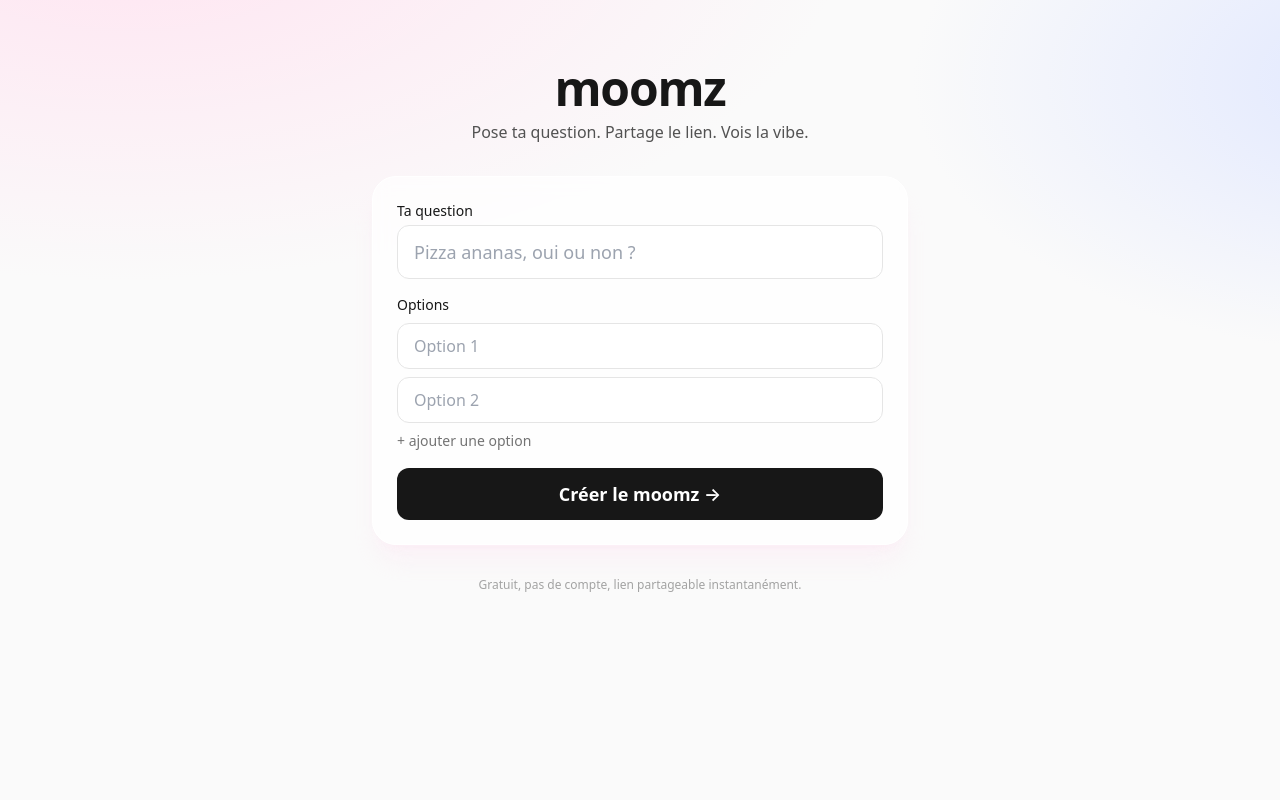
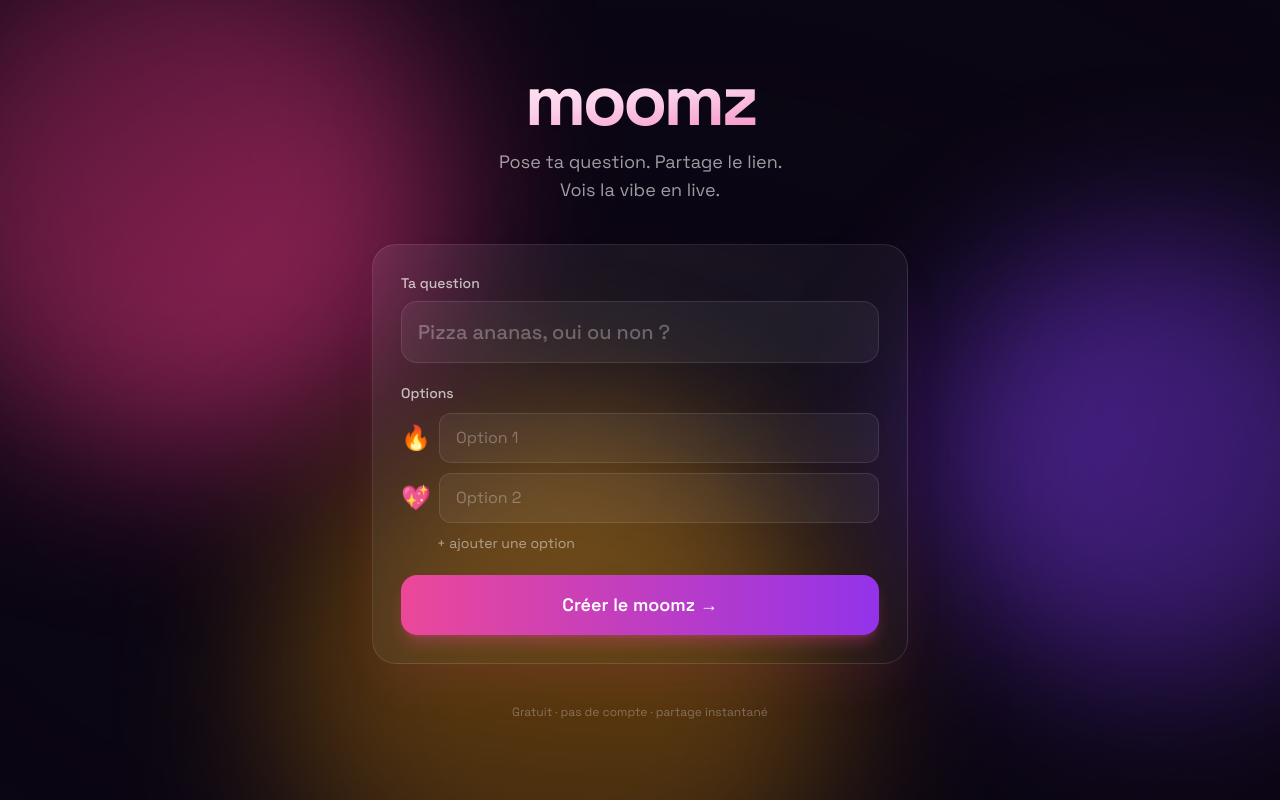
Before and after one commit to bendrop740i/moomz, a Next.js app: page / in a window 1280 px wide. Built offline with nearby package versions, Linux system fonts and the light colour scheme.

Commit message:
feat: dark glass design, animated gradient bg, optimistic vote with live counts

```diff
--- a/app/[slug]/vote-client.tsx
+++ b/app/[slug]/vote-client.tsx
@@ -1,8 +1,9 @@
 "use client";
 
 import { useState, useTransition } from "react";
-import { useRouter } from "next/navigation";
-import { castVote } from "../actions";
+import { castVote, refreshCounts } from "../actions";
+
+const EMOJIS = ["🔥", "💖", "✨", "👀", "🌶️", "😭"];
 
 type Props = {
   pollId: string;
@@ -19,34 +20,56 @@ export default function VoteClient({
   slug,
   question,
   options,
-  counts,
-  total,
+  counts: initialCounts,
+  total: initialTotal,
   alreadyVoted,
 }: Props) {
-  const router = useRouter();
   const [pending, startTransition] = useTransition();
   const [voted, setVoted] = useState<number | null>(alreadyVoted);
+  const [counts, setCounts] = useState<number[]>(initialCounts);
+  const [total, setTotal] = useState<number>(initialTotal);
   const [copied, setCopied] = useState(false);
+  const [animKey, setAnimKey] = useState(0);
 
   const showResults = voted !== null;
 
   const vote = (i: number) => {
-    if (voted !== null) return;
+    if (voted !== null || pending) return;
     setVoted(i);
+    const optimistic = [...counts];
+    optimistic[i] = (optimistic[i] ?? 0) + 1;
+    setCounts(optimistic);
+    setTotal(total + 1);
+    setAnimKey((k) => k + 1);
+
     startTransition(async () => {
       try {
-        await castVote(pollId, slug, i);
-        router.refresh();
+        const res = await castVote(pollId, slug, i, options.length);
+        setCounts(res.counts);
+        setTotal(res.total);
       } catch (e) {
         alert(e instanceof Error ? e.message : "Erreur");
         setVoted(null);
+        setCounts(initialCounts);
+        setTotal(initialTotal);
       }
+    });
+  };
+
+  const refresh = () => {
+    startTransition(async () => {
+      try {
+        const res = await refreshCounts(pollId, options.length);
+        setCounts(res.counts);
+        setTotal(res.total);
+        setAnimKey((k) => k + 1);
+      } catch {}
     });
   };
 
   const share = async () => {
     const url = typeof window !== "undefined" ? window.location.href : "";
-    if (navigator.share) {
+    if (typeof navigator !== "undefined" && navigator.share) {
       try {
         await navigator.share({ title: "moomz", text: question, url });
         return;
@@ -58,19 +81,22 @@ export default function VoteClient({
   };
 
   return (
-    <div className="space-y-8">
-      <header className="text-center space-y-2">
-        <a href="/" className="text-2xl font-black tracking-tight inline-block">
+    <div className="space-y-8 fade-up">
+      <header className="text-center">
+        <a
+          href="/"
+          className="inline-block text-3xl font-bold tracking-tighter bg-gradient-to-br from-white via-pink-200 to-pink-400 bg-clip-text text-transparent"
+        >
           moomz
         </a>
       </header>
 
-      <div className="rounded-3xl bg-white/70 backdrop-blur p-6 shadow-xl shadow-pink-100/40 border border-white space-y-5">
-        <h1 className="text-2xl font-bold leading-tight">{question}</h1>
+      <div className="glass rounded-3xl p-6 sm:p-7 space-y-5 shadow-2xl shadow-pink-500/10">
+        <h1 className="text-3xl sm:text-4xl font-bold leading-tight text-balance">{question}</h1>
 
-        <div className="space-y-2">
+        <div className="space-y-2.5">
           {options.map((opt, i) => {
-            const c = counts[i];
+            const c = counts[i] ?? 0;
             const pct = total > 0 ? Math.round((c / total) * 100) : 0;
             const isMine = voted === i;
 
@@ -80,32 +106,43 @@ export default function VoteClient({
                   key={i}
                   onClick={() => vote(i)}
                   disabled={pending}
-                  className="w-full text-left rounded-xl border-2 border-neutral-200 bg-white px-4 py-3 hover:border-pink-400 hover:bg-pink-50 transition disabled:opacity-50"
+                  className="w-full text-left rounded-2xl border-2 border-white/10 bg-white/5 hover:bg-white/10 hover:border-pink-400/50 hover:scale-[1.01] active:scale-[0.99] transition px-4 py-4 flex items-center gap-3 disabled:opacity-50"
                 >
-                  {opt}
+                  <span className="text-2xl">{EMOJIS[i]}</span>
+                  <span className="font-medium text-lg">{opt}</span>
                 </button>
               );
             }
 
             return (
               <div
-                key={i}
-                className={`relative overflow-hidden rounded-xl border-2 ${
-                  isMine ? "border-pink-400" : "border-neutral-200"
-                } bg-white px-4 py-3`}
+                key={`${i}-${animKey}`}
+                className={`relative overflow-hidden rounded-2xl border-2 ${
+                  isMine ? "border-pink-400/60" : "border-white/10"
+                } bg-white/5 px-4 py-4 ${isMine ? "pop" : ""}`}
               >
                 <div
                   className={`absolute inset-y-0 left-0 ${
-                    isMine ? "bg-pink-100" : "bg-neutral-100"
-                  } transition-all`}
+                    isMine
+                      ? "bg-gradient-to-r from-pink-500/40 to-purple-500/40"
+                      : "bg-white/8"
+                  } bar-grow`}
                   style={{ width: `${pct}%` }}
                 />
-                <div className="relative flex justify-between items-center font-medium">
-                  <span>
-                    {opt} {isMine && <span className="text-pink-500 text-sm">· ton vote</span>}
-                  </span>
-                  <span className="tabular-nums text-sm text-neutral-600">
-                    {pct}% · {c}
+                <div className="relative flex justify-between items-center gap-3">
+                  <div className="flex items-center gap-3 min-w-0">
+                    <span className="text-2xl shrink-0">{EMOJIS[i]}</span>
+                    <span className="font-semibold text-lg truncate">
+                      {opt}
+                      {isMine && (
+                        <span className="ml-2 text-pink-300 text-xs uppercase tracking-wide">
+                          · toi
+                        </span>
+                      )}
+                    </span>
+                  </div>
+                  <span className="tabular-nums text-sm font-semibold text-white/80 shrink-0">
+                    {pct}% <span className="text-white/40 font-normal">· {c}</span>
                   </span>
                 </div>
               </div>
@@ -114,22 +151,31 @@ export default function VoteClient({
         </div>
 
         {showResults && (
-          <p className="text-center text-sm text-neutral-500">
-            {total} vote{total > 1 ? "s" : ""} au total
-          </p>
+          <div className="flex items-center justify-between text-sm text-white/50">
+            <span>
+              {total} vote{total > 1 ? "s" : ""} au total
+            </span>
+            <button
+              onClick={refresh}
+              disabled={pending}
+              className="hover:text-white transition disabled:opacity-50"
+            >
+              ⟳ rafraîchir
+            </button>
+          </div>
         )}
       </div>
 
       <div className="flex gap-2">
         <button
           onClick={share}
-          className="flex-1 rounded-xl bg-neutral-900 text-white font-semibold py-3 hover:bg-neutral-700 transition"
+          className="flex-1 rounded-2xl bg-gradient-to-r from-pink-500 to-purple-600 text-white font-semibold py-4 hover:scale-[1.02] active:scale-[0.98] transition shadow-lg shadow-pink-500/30"
         >
-          {copied ? "Lien copié ✓" : "Partager le lien"}
+          {copied ? "Lien copié ✓" : "📤 Partager le lien"}
         </button>
         <a
           href="/"
-          className="rounded-xl border-2 border-neutral-200 bg-white font-semibold py-3 px-4 hover:border-neutral-400 transition flex items-center"
+          className="rounded-2xl border-2 border-white/15 bg-white/5 hover:bg-white/10 font-semibold py-4 px-5 transition flex items-center"
         >
           + nouveau
         </a>
--- a/app/actions.ts
+++ b/app/actions.ts
@@ -56,7 +56,12 @@ export async function createPoll(formData: FormData) {
   redirect(`/${slug}`);
 }
 
-export async function castVote(pollId: string, slug: string, optionIndex: number) {
+export async function castVote(
+  pollId: string,
+  slug: string,
+  optionIndex: number,
+  optionCount: number,
+): Promise<{ counts: number[]; total: number }> {
   const id = voterId();
   const supabase = getSupabase();
   const { error } = await supabase.from("votes").insert({
@@ -64,7 +69,6 @@ export async function castVote(pollId: string, slug: string, optionIndex: number
     option_index: optionIndex,
     voter_id: id,
   });
-  // unique violation = déjà voté, on ignore
   if (error && !error.message.toLowerCase().includes("duplicate")) {
     throw new Error(error.message);
   }
@@ -73,4 +77,31 @@ export async function castVote(pollId: string, slug: string, optionIndex: number
     maxAge: 60 * 60 * 24 * 365,
     path: "/",
   });
+
+  const { data: votes } = await supabase
+    .from("votes")
+    .select("option_index")
+    .eq("poll_id", pollId);
+
+  const counts = Array.from({ length: optionCount }, (_, i) =>
+    votes?.filter((v) => v.option_index === i).length ?? 0,
+  );
+  const total = counts.reduce((a, b) => a + b, 0);
+  return { counts, total };
 }
+
+export async function refreshCounts(
+  pollId: string,
+  optionCount: number,
+): Promise<{ counts: number[]; total: number }> {
+  const supabase = getSupabase();
+  const { data: votes } = await supabase
+    .from("votes")
+    .select("option_index")
+    .eq("poll_id", pollId);
+  const counts = Array.from({ length: optionCount }, (_, i) =>
+    votes?.filter((v) => v.option_index === i).length ?? 0,
+  );
+  const total = counts.reduce((a, b) => a + b, 0);
+  return { counts, total };
+}
--- a/app/globals.css
+++ b/app/globals.css
@@ -3,7 +3,7 @@
 @tailwind utilities;
 
 :root {
-  color-scheme: light dark;
+  color-scheme: dark;
 }
 
 html, body {
@@ -11,7 +11,73 @@ html, body {
 }
 
 body {
-  background: radial-gradient(1200px 600px at 10% -10%, #ffe4f1 0%, transparent 60%),
-              radial-gradient(900px 500px at 110% 10%, #e0e7ff 0%, transparent 55%),
-              #fafafa;
+  background: #0b0613;
 }
+
+@layer utilities {
+  .glass {
+    background: linear-gradient(135deg, rgba(255,255,255,0.08), rgba(255,255,255,0.02));
+    backdrop-filter: blur(20px);
+    -webkit-backdrop-filter: blur(20px);
+    border: 1px solid rgba(255,255,255,0.1);
+  }
+  .text-balance { text-wrap: balance; }
+}
+
+.blob {
+  position: absolute;
+  border-radius: 9999px;
+  filter: blur(80px);
+  will-change: transform;
+}
+.blob-1 {
+  width: 520px; height: 520px;
+  top: -120px; left: -120px;
+  background: #ff3d8b;
+  animation: float1 18s ease-in-out infinite;
+}
+.blob-2 {
+  width: 480px; height: 480px;
+  top: 200px; right: -160px;
+  background: #7c3aed;
+  animation: float2 22s ease-in-out infinite;
+}
+.blob-3 {
+  width: 560px; height: 560px;
+  bottom: -200px; left: 20%;
+  background: #f59e0b;
+  animation: float3 26s ease-in-out infinite;
+  opacity: 0.7;
+}
+
+@keyframes float1 {
+  0%, 100% { transform: translate(0, 0) scale(1); }
+  50% { transform: translate(40px, 60px) scale(1.1); }
+}
+@keyframes float2 {
+  0%, 100% { transform: translate(0, 0) scale(1); }
+  50% { transform: translate(-60px, 40px) scale(0.95); }
+}
+@keyframes float3 {
+  0%, 100% { transform: translate(0, 0) scale(1); }
+  50% { transform: translate(60px, -50px) scale(1.05); }
+}
+
+@keyframes bar-grow {
+  from { transform: scaleX(0); }
+  to { transform: scaleX(1); }
+}
+.bar-grow { transform-origin: left; animation: bar-grow 0.7s cubic-bezier(0.34, 1.56, 0.64, 1); }
+
+@keyframes pop {
+  0% { transform: scale(0.96); }
+  60% { transform: scale(1.04); }
+  100% { transform: scale(1); }
+}
+.pop { animation: pop 0.45s ease-out; }
+
+@keyframes fade-up {
+  from { opacity: 0; transform: translateY(10px); }
+  to { opacity: 1; transform: translateY(0); }
+}
+.fade-up { animation: fade-up 0.5s ease-out both; }
--- a/app/layout.tsx
+++ b/app/layout.tsx
@@ -1,21 +1,36 @@
 import type { Metadata } from "next";
+import { Space_Grotesk } from "next/font/google";
 import "./globals.css";
 
+const font = Space_Grotesk({
+  subsets: ["latin"],
+  weight: ["400", "500", "600", "700"],
+  display: "swap",
+});
+
 export const metadata: Metadata = {
-  title: "moomz — vibe check en un lien",
-  description: "Crée un sondage en 10s, partage le lien, vois les votes en live.",
+  title: "moomz — quick vibe check",
+  description: "Crée un sondage en 10 secondes. Partage le lien. Vois la vibe en live.",
   openGraph: {
-    title: "moomz — vibe check en un lien",
-    description: "Crée un sondage en 10s, partage le lien, vois les votes en live.",
+    title: "moomz — quick vibe check",
+    description: "Crée un sondage en 10 secondes. Partage le lien. Vois la vibe en live.",
     type: "website",
   },
+  themeColor: "#ff3d8b",
 };
 
 export default function RootLayout({ children }: { children: React.ReactNode }) {
   return (
-    <html lang="fr">
-      <body className="min-h-screen text-neutral-900 antialiased">
-        <main className="mx-auto max-w-xl px-5 py-10 sm:py-16">{children}</main>
+    <html lang="fr" className={font.className}>
+      <body className="min-h-screen text-white antialiased overflow-x-hidden">
+        <div className="fixed inset-0 -z-10 bg-[#0b0613]" />
+        <div className="fixed inset-0 -z-10 opacity-70">
+          <div className="blob blob-1" />
+          <div className="blob blob-2" />
+          <div className="blob blob-3" />
+        </div>
+        <div className="fixed inset-0 -z-10 bg-[radial-gradient(ellipse_at_center,transparent_0%,rgba(11,6,19,0.6)_100%)]" />
+        <main className="relative mx-auto w-full max-w-xl px-5 py-10 sm:py-16">{children}</main>
       </body>
     </html>
   );
--- a/app/page.tsx
+++ b/app/page.tsx
@@ -2,6 +2,8 @@
 
 import { useState } from "react";
 import { createPoll } from "./actions";
+
+const EMOJIS = ["🔥", "💖", "✨", "👀", "🌶️", "😭"];
 
 export default function HomePage() {
   const [options, setOptions] = useState(["", ""]);
@@ -17,10 +19,15 @@ export default function HomePage() {
     options.length > 2 && setOptions(options.filter((_, idx) => idx !== i));
 
   return (
-    <div className="space-y-8">
-      <header className="text-center space-y-2">
-        <h1 className="text-5xl font-black tracking-tight">moomz</h1>
-        <p className="text-neutral-600">Pose ta question. Partage le lien. Vois la vibe.</p>
+    <div className="space-y-10 fade-up">
+      <header className="text-center space-y-3">
+        <h1 className="text-6xl sm:text-7xl font-bold tracking-tighter bg-gradient-to-br from-white via-pink-200 to-pink-400 bg-clip-text text-transparent">
+          moomz
+        </h1>
+        <p className="text-white/60 text-lg text-balance">
+          Pose ta question. Partage le lien.<br className="hidden sm:block" />
+          Vois la vibe en live.
+        </p>
       </header>
 
       <form
@@ -33,23 +40,28 @@ export default function HomePage() {
             setPending(false);
           }
         }}
-        className="space-y-4 rounded-3xl bg-white/70 backdrop-blur p-6 shadow-xl shadow-pink-100/40 border border-white"
+        className="glass rounded-3xl p-6 sm:p-7 space-y-5 shadow-2xl shadow-pink-500/10"
       >
         <div>
-          <label className="block text-sm font-medium mb-1">Ta question</label>
+          <label className="block text-sm font-medium mb-2 text-white/70">
+            Ta question
+          </label>
           <input
             name="question"
             required
             maxLength={200}
             placeholder="Pizza ananas, oui ou non ?"
-            className="w-full rounded-xl border border-neutral-200 bg-white px-4 py-3 text-lg outline-none focus:ring-2 focus:ring-pink-300"
+            className="w-full rounded-2xl bg-white/5 border border-white/10 px-4 py-4 text-xl font-medium outline-none focus:bg-white/10 focus:border-pink-400/50 transition placeholder:text-white/30"
           />
         </div>
 
-        <div className="space-y-2">
-          <label className="block text-sm font-medium">Options</label>
+        <div className="space-y-2.5">
+          <label className="block text-sm font-medium text-white/70">Options</label>
           {options.map((opt, i) => (
-            <div key={i} className="flex gap-2">
+            <div key={i} className="flex gap-2 items-center group">
+              <span className="text-2xl select-none" aria-hidden>
+                {EMOJIS[i]}
+              </span>
               <input
                 name="option"
                 required
@@ -57,13 +69,13 @@ export default function HomePage() {
                 value={opt}
                 onChange={(e) => updateOption(i, e.target.value)}
                 placeholder={`Option ${i + 1}`}
-                className="flex-1 rounded-xl border border-neutral-200 bg-white px-4 py-2.5 outline-none focus:ring-2 focus:ring-pink-300"
+                className="flex-1 rounded-xl bg-white/5 border border-white/10 px-4 py-3 outline-none focus:bg-white/10 focus:border-pink-400/50 transition placeholder:text-white/30"
               />
               {options.length > 2 && (
                 <button
                   type="button"
                   onClick={() => removeOption(i)}
-                  className="rounded-xl px-3 text-neutral-400 hover:text-red-500 hover:bg-red-50 transition"
+                  className="rounded-xl w-10 h-10 flex items-center justify-center text-white/40 hover:text-red-400 hover:bg-red-500/10 transition"
                   aria-label="Supprimer"
                 >
                   ×
@@ -75,7 +87,7 @@ export default function HomePage() {
             <button
               type="button"
               onClick={addOption}
-              className="text-sm text-neutral-500 hover:text-neutral-800 transition"
+              className="text-sm text-white/50 hover:text-white transition ml-9"
             >
               + ajouter une option
             </button>
@@ -85,14 +97,14 @@ export default function HomePage() {
         <button
           type="submit"
           disabled={pending}
-          className="w-full rounded-xl bg-neutral-900 text-white font-semibold py-3 text-lg hover:bg-neutral-700 transition disabled:opacity-50"
+          className="w-full rounded-2xl bg-gradient-to-r from-pink-500 to-purple-600 text-white font-semibold py-4 text-lg hover:scale-[1.02] active:scale-[0.98] transition disabled:opacity-50 disabled:scale-100 shadow-lg shadow-pink-500/30"
         >
           {pending ? "Création…" : "Créer le moomz →"}
         </button>
       </form>
 
-      <p className="text-center text-xs text-neutral-400">
-        Gratuit, pas de compte, lien partageable instantanément.
+      <p className="text-center text-xs text-white/30">
+        Gratuit · pas de compte · partage instantané
       </p>
     </div>
   );
```
Also changed, not shown: .mcp.json (added), 1 other file (tests, documents, lock files or other folders).
